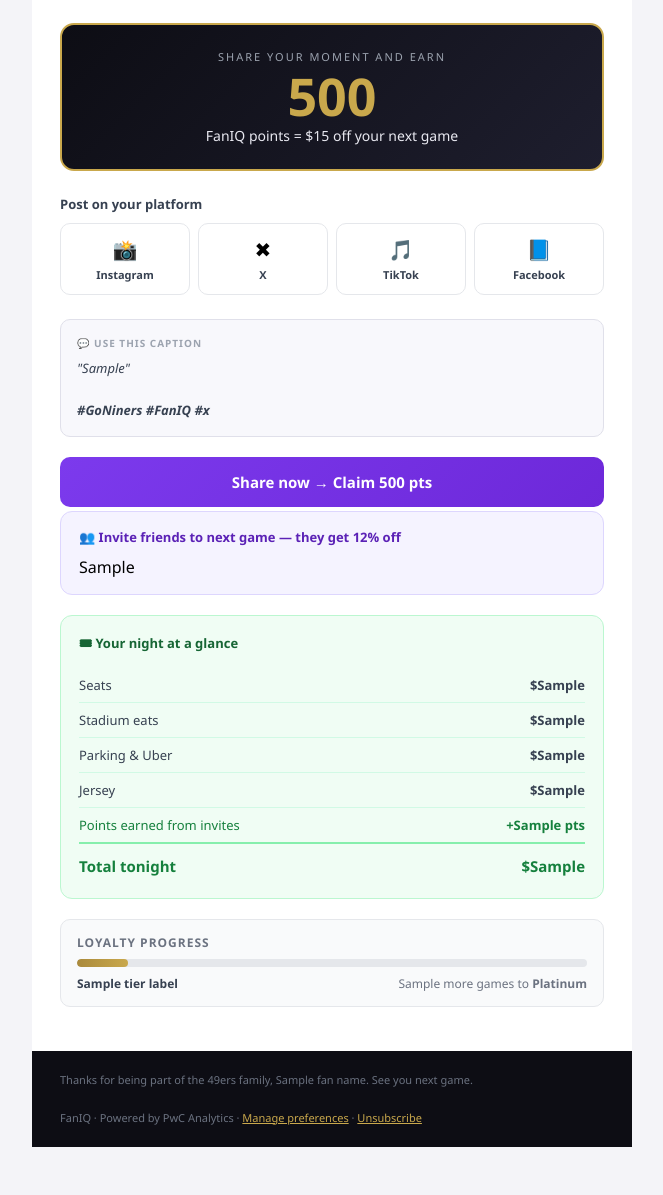
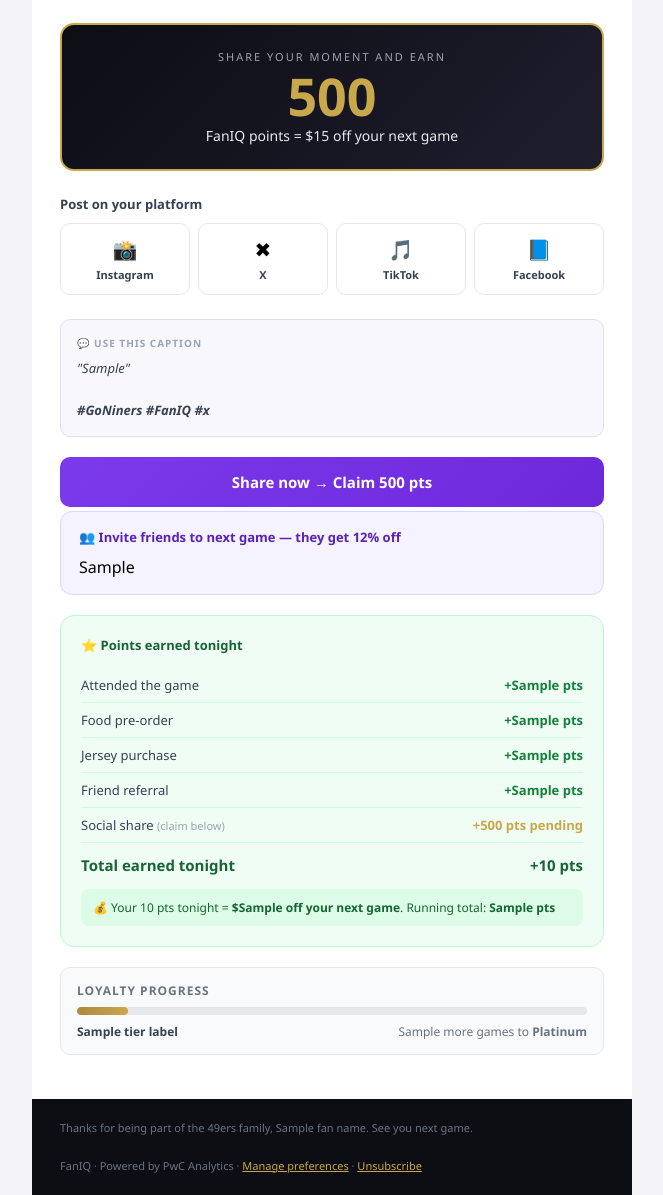
Before and after one commit to hbirk01/FanInsights, a Python web app: template backend/templates/email_social.html in a window 1280 px wide. Shown: the part 226-1421 px from the top of the page, without its empty margins (308-971 px from the left). Before the commit the page ends 1373 px from the top, so only its background shows below. Run offline with Jinja, Linux system fonts and the light colour scheme; the template is opened without the code that fills it: most values are stand-ins (such as "Sample title", 1, 10 or a date in 2020).

Commit message:
Replace 'your night at a glance' spend recap with points earned summary
Never show a customer how much they spent. Replaced the dollar breakdown
with a positive points-earned view:
- Attended the game: +300 pts
- Food pre-order: +100 pts
- Jersey purchase: +150 pts
- Friend referral: +200 pts each
- Social share: +500 pts (pending, claim via share button)
- Footer shows total pts value in dollars toward next game

demo_runner: removed all spend variables (ticket_val, food_val etc),
replaced with pts_attend/food/merch/referral/total/running/dollar_value

```diff
--- a/backend/templates/email_social.html
+++ b/backend/templates/email_social.html
@@ -96,35 +96,38 @@
       {{friend_rows}}
     </div>
 
-    <!-- NIGHT RECAP -->
-    <div class="night-recap">
-      <div class="night-title">🎟 Your night at a glance</div>
+    <!-- POINTS EARNED TONIGHT -->
+    <div style="background:#F0FDF4;border:1px solid #BBF7D0;border-radius:14px;padding:20px;margin-bottom:20px;">
+      <div style="font-size:13px;font-weight:700;color:#166534;margin-bottom:14px;">⭐ Points earned tonight</div>
       <table width="100%" cellpadding="0" cellspacing="0" style="border-collapse:collapse;">
         <tr style="border-bottom:1px solid #D1FAE5;">
-          <td style="font-size:13px;color:#374151;padding:8px 0;">Seats</td>
-          <td style="font-size:13px;font-weight:700;color:#374151;text-align:right;padding:8px 0;">${{ticket_contribution}}</td>
+          <td style="font-size:13px;color:#374151;padding:8px 0;">Attended the game</td>
+          <td style="font-size:13px;font-weight:700;color:#15803D;text-align:right;padding:8px 0;">+{{pts_attend}} pts</td>
         </tr>
         <tr style="border-bottom:1px solid #D1FAE5;">
-          <td style="font-size:13px;color:#374151;padding:8px 0;">Stadium eats</td>
-          <td style="font-size:13px;font-weight:700;color:#374151;text-align:right;padding:8px 0;">${{food_contribution}}</td>
+          <td style="font-size:13px;color:#374151;padding:8px 0;">Food pre-order</td>
+          <td style="font-size:13px;font-weight:700;color:#15803D;text-align:right;padding:8px 0;">+{{pts_food}} pts</td>
         </tr>
         <tr style="border-bottom:1px solid #D1FAE5;">
-          <td style="font-size:13px;color:#374151;padding:8px 0;">Parking &amp; Uber</td>
-          <td style="font-size:13px;font-weight:700;color:#374151;text-align:right;padding:8px 0;">${{transport_contribution}}</td>
+          <td style="font-size:13px;color:#374151;padding:8px 0;">Jersey purchase</td>
+          <td style="font-size:13px;font-weight:700;color:#15803D;text-align:right;padding:8px 0;">+{{pts_merch}} pts</td>
         </tr>
         <tr style="border-bottom:1px solid #D1FAE5;">
-          <td style="font-size:13px;color:#374151;padding:8px 0;">Jersey</td>
-          <td style="font-size:13px;font-weight:700;color:#374151;text-align:right;padding:8px 0;">${{merch_contribution}}</td>
+          <td style="font-size:13px;color:#374151;padding:8px 0;">Friend referral</td>
+          <td style="font-size:13px;font-weight:700;color:#15803D;text-align:right;padding:8px 0;">+{{pts_referral}} pts</td>
         </tr>
-        <tr style="border-bottom:2px solid #86EFAC;">
-          <td style="font-size:13px;color:#15803D;padding:8px 0;">Points earned from invites</td>
-          <td style="font-size:13px;font-weight:700;color:#15803D;text-align:right;padding:8px 0;">+{{referral_contribution}} pts</td>
+        <tr style="border-bottom:1px solid #D1FAE5;">
+          <td style="font-size:13px;color:#374151;padding:8px 0;">Social share <span style="color:#9CA3AF;font-size:11px;">(claim below)</span></td>
+          <td style="font-size:13px;font-weight:700;color:#C9A84C;text-align:right;padding:8px 0;">+500 pts pending</td>
         </tr>
         <tr>
-          <td style="font-size:15px;font-weight:800;color:#15803D;padding:12px 0 4px 0;">Total tonight</td>
-          <td style="font-size:15px;font-weight:800;color:#15803D;text-align:right;padding:12px 0 4px 0;">${{tonight_ltv}}</td>
+          <td style="font-size:15px;font-weight:800;color:#166534;padding:12px 0 0 0;">Total earned tonight</td>
+          <td style="font-size:15px;font-weight:800;color:#166534;text-align:right;padding:12px 0 0 0;">+{{pts_total}} pts</td>
         </tr>
       </table>
+      <div style="background:#DCFCE7;border-radius:8px;padding:10px 12px;margin-top:14px;font-size:12px;color:#166534;">
+        💰 Your {{pts_total}} pts tonight = <strong>${{pts_dollar_value}} off your next game</strong>. Running total: <strong>{{pts_running}} pts</strong>
+      </div>
     </div>
 
     <!-- LOYALTY PROGRESS -->
```
Also changed, not shown: backend/demo_runner.py (+34 -34 lines).
